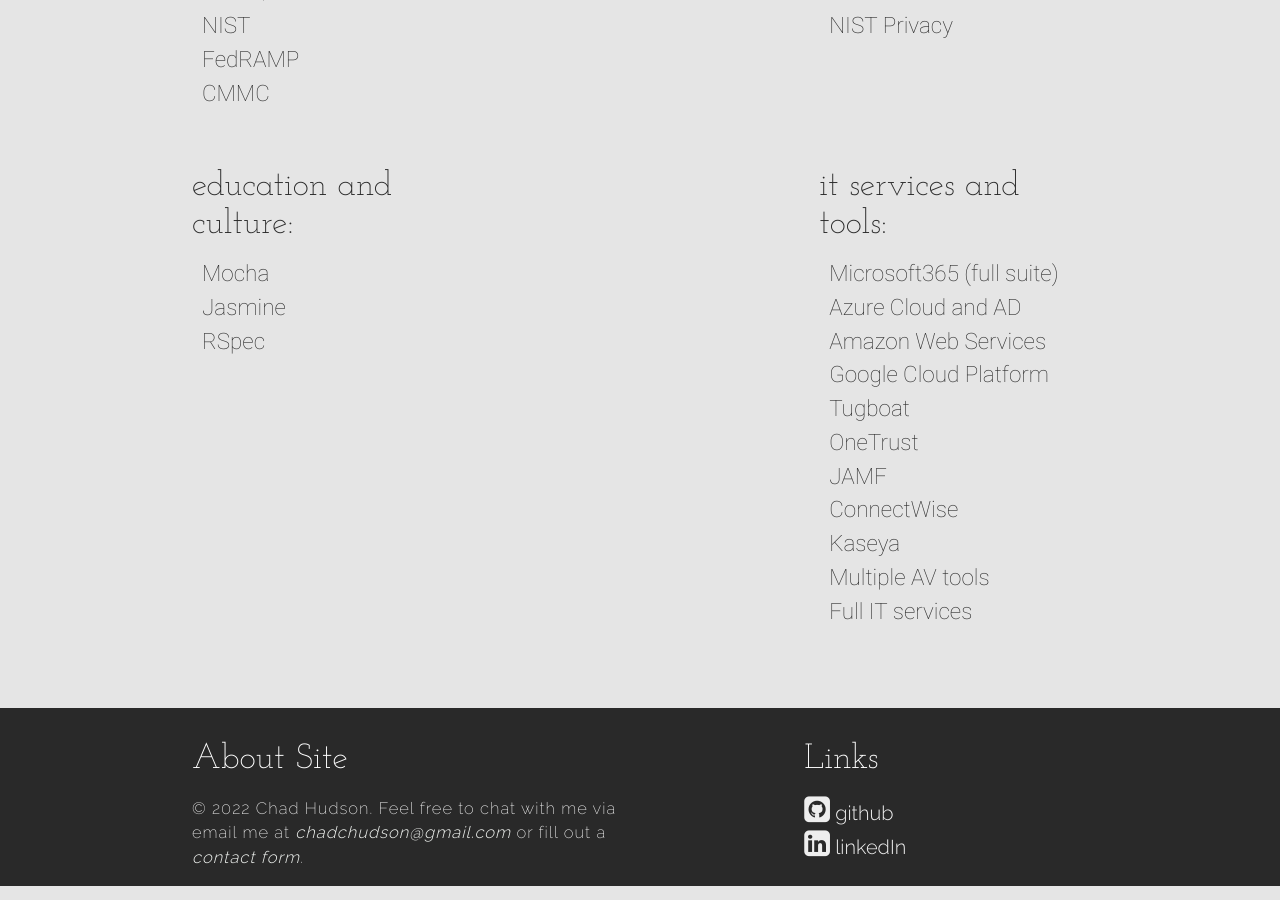
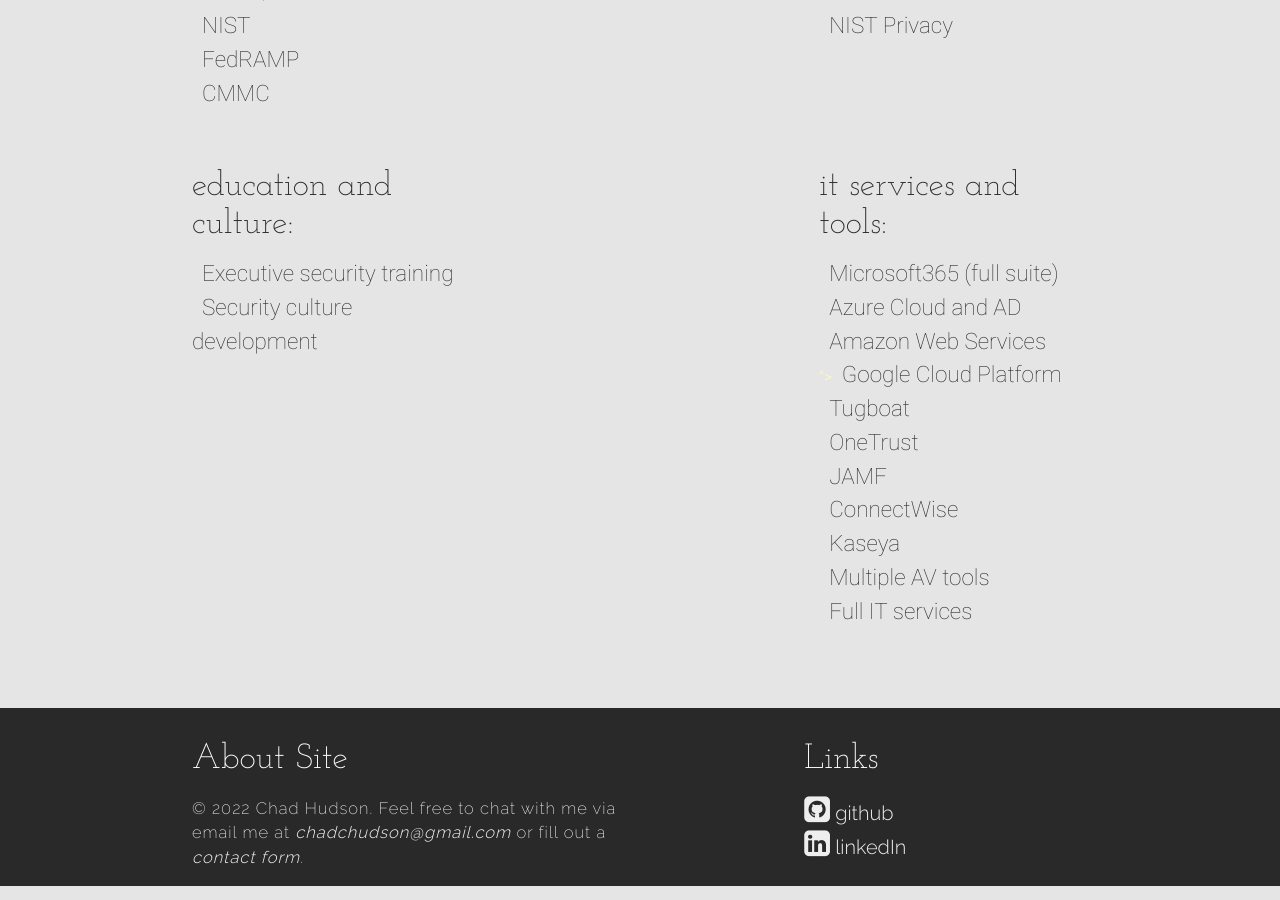
Before and after one commit to chadchudson/chadchudson.github.io, a Jekyll site: the page built from about.html, in a window 1280 px wide and 900 px high, scrolled down 1855 px. Built offline with Jekyll 4.4.1, drawn with Linux system fonts in a browser that asks for light colours; nearby versions of some CDN libraries.

Commit message:
testing icon

```diff
--- a/_data/skills.yml
+++ b/_data/skills.yml
@@ -75,11 +75,11 @@
 - name: education and culture
   skills:
     - class:
-      skill_name: Mocha
+      skill_name: Executive security training
     - class:
-      skill_name: Jasmine
+      skill_name: Security culture development
     - class:
-      skill_name: RSpec
+      skill_name:
 
 - name: it services and tools
   skills:
@@ -89,7 +89,7 @@
       skill_name: Azure Cloud and AD
     - class:
       skill_name: Amazon Web Services
-    - class:
+    - class: <i class="fa-brands fa-google"></i>
       skill_name: Google Cloud Platform
     - class:
       skill_name: Tugboat
```
